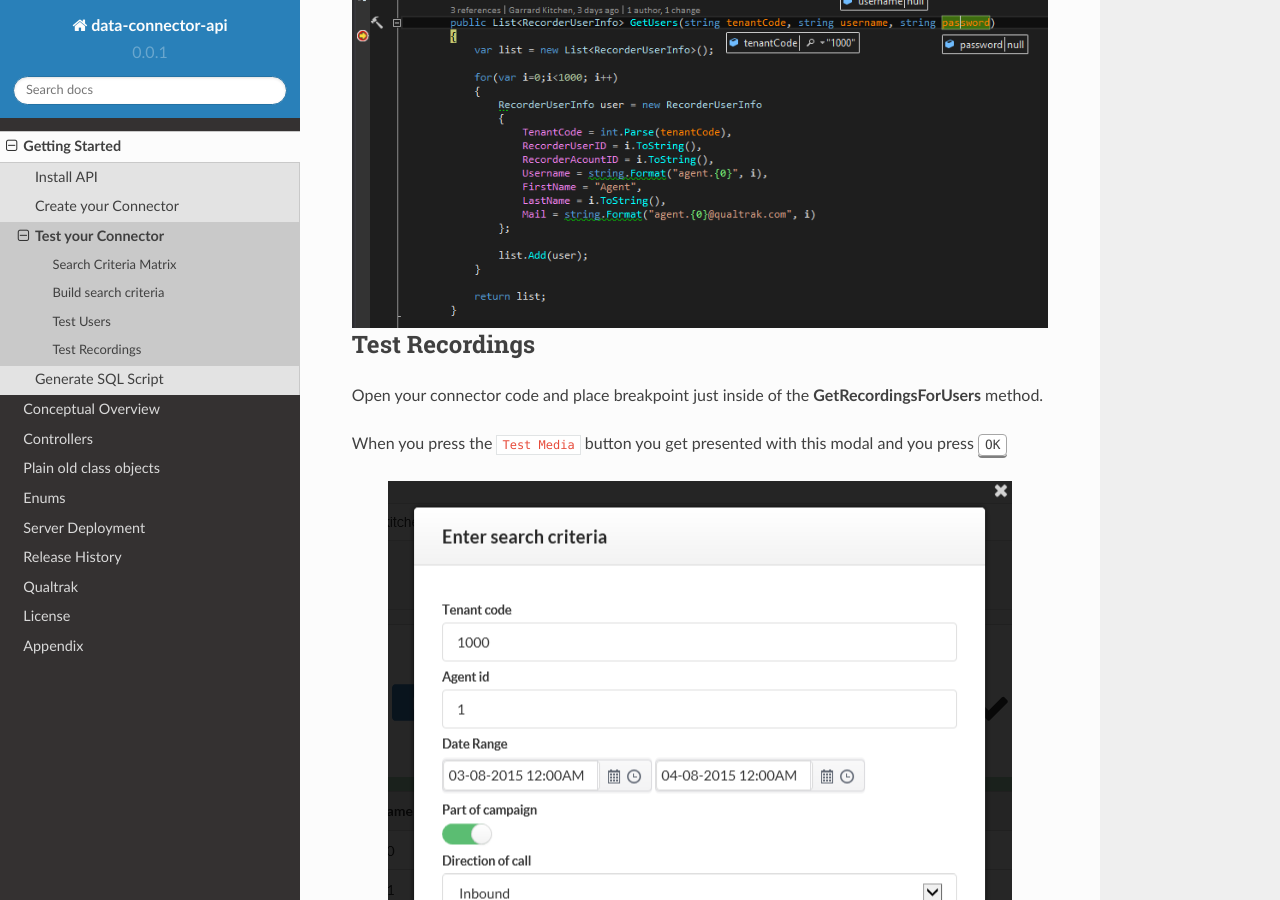
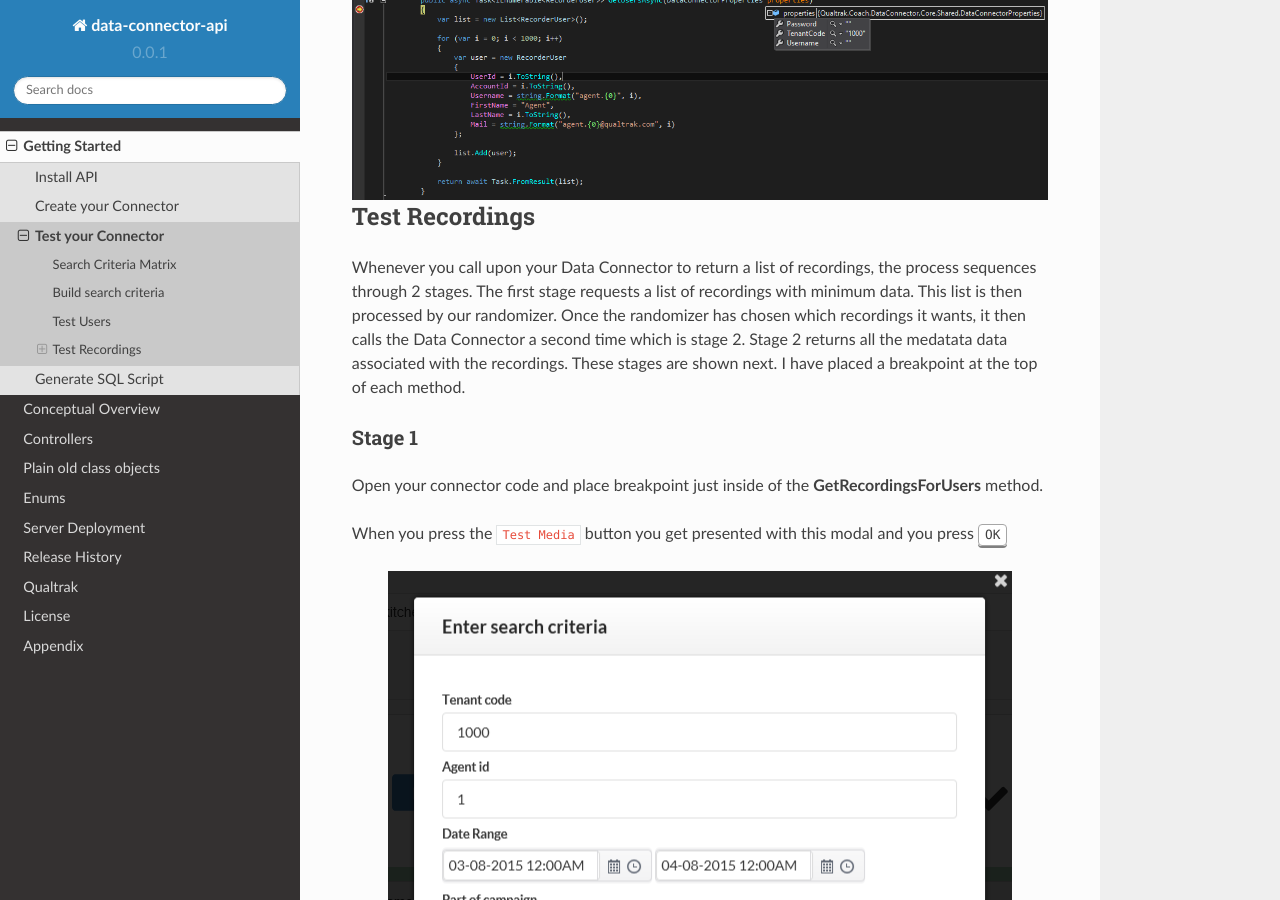
Before and after one commit to qualtrak/docs-data-connector-api, a Sphinx documentation site: the page built from documentation/source/test.rst, in a window 1280 px wide and 900 px high, scrolled down 2187 px. Built offline with Sphinx 7.4.7 and the Read the Docs theme 2.0.0, drawn with Linux system fonts in a browser that asks for light colours; some of the changed text lies outside the part shown.

Commit message:
Updated screenshots showing modified methods being hit by Integration Tool

```diff
--- a/documentation/source/test.rst
+++ b/documentation/source/test.rst
@@ -51,6 +51,11 @@
 Test Recordings
 ===============
 
+Whenever you call upon your Data Connector to return a list of recordings, the process sequences through 2 stages.  The first stage requests a list of recordings with minimum data.  This list is then processed by our randomizer.  Once the randomizer has chosen which recordings it wants, it then calls the Data Connector a second time which is stage 2.  Stage 2 returns all the medatata data associated with the recordings.  These stages are shown next.  I have placed a breakpoint at the top of each method.
+
+Stage 1
+~~~~~~~
+
 Open your connector code and place breakpoint just inside of the **GetRecordingsForUsers** method.
 
 When you press the ``Test Media`` button you get presented with this modal and you press :kbd:`OK`
@@ -61,7 +66,7 @@
 
 It now hits your breakpoint. You first see a limit value. This is the maximum calls that Coach wants per agent. You will see ``1000`` is being passed as the **tenantCode**. Next you see that only 1 **userId* is passed.  Following this, you see that 4 search criteria have been passed. You will see `` `` for both username and password as the Integration Tool is not passing values for those.
 
-.. image:: /images/test-get-recordings.PNG
+.. image:: /images/test-get-recordings-1.PNG
    :alt: get recordings
    :align: center
 
@@ -69,16 +74,26 @@
 There is only one user passed in
 
 .. image:: /images/test-get-recordings-param-users.PNG
-   :alt: get recordings param usert
-   :align: left
+   :alt: get recordings param user
+   :align: center
 
+Here we see a 4 criteria in the **MediaForUsersArgs** listed
+
+.. image:: /images/test-get-recordings-param-criteria-full.PNG
+  :alt: get recordings param criteria
+  :align: center
 
 Here we see a 4 criteria listed
 
 .. image:: /images/test-get-recordings-param-criteria.PNG
    :alt: get recordings param criteria
-   :align: left
+   :align: center
 
+Here we see a the data connector credentials
+
+.. image:: /images/test-get-recordings-param-creds.PNG
+  :alt: get recordings param criteria
+  :align: center
 
 All criteria is expanded. Each criteria starts with an identifier, e.g. ``date_0``
 
@@ -97,6 +112,24 @@
 Direction of call
     The last criteria that is passed has the identifier of ``call_direction_0``. Again, this condition is Equal and the value being passed is ``I``.
 
+Stage 2
+~~~~~~~
+
+Here you see the second method's breakpoint being hit:
+
+.. image:: /images/test-get-recordings.PNG
+   :alt: get recordings
+   :align: center
+
+Here is the list of media Ids being requested from the Data Connector after the randomization process has processed the original list:
+
+.. image:: /images/test-get-recordings-param-media-ids.PNG
+  :alt: get recordings
+  :align: center
+
+
+
+
 .. rubric:: Footnotes
 
 .. [#f1] http://dev.qualtrak.com/Cit - **Integration Tool** in the developer portal
```
Also changed, not shown: documentation/source/images/test-get-recordings-1.PNG (added), documentation/source/images/test-get-recordings-param-creds.PNG (added), documentation/source/images/test-get-recordings-param-criteria-expanded.PNG, documentation/source/images/test-get-recordings-param-criteria-full.PNG (added), documentation/source/images/test-get-recordings-param-criteria.PNG, documentation/source/images/test-get-recordings-param-media-ids.PNG (added), documentation/source/images/test-get-recordings-param-users.PNG, documentation/source/images/test-get-recordings.PNG, documentation/source/images/test-get-users.PNG.
